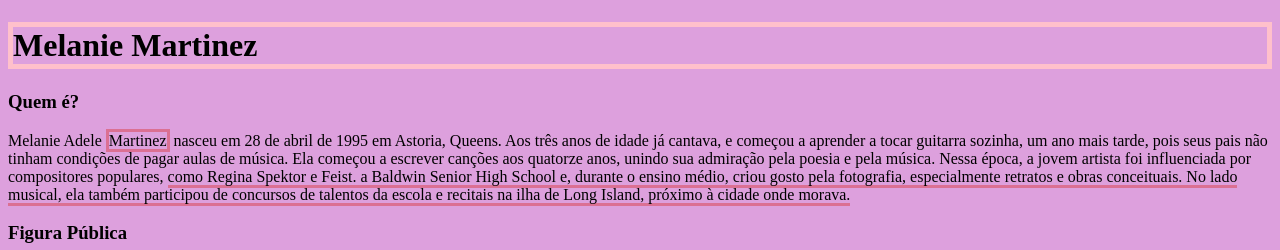
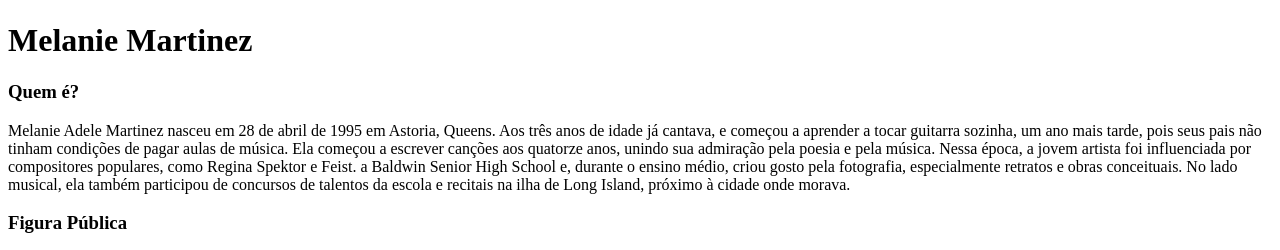
Before and after one commit to Nickss09/Biografia, a plain HTML site: page index.html in a window 1280 px wide. Shown: the part 411-661 px from the top of the page. Drawn offline with Linux system fonts and the light colour scheme; grey boxes are pictures that could not be loaded.

Commit message:
Add files via upload

```diff
--- a/index.html
+++ b/index.html
@@ -5,16 +5,16 @@
     <meta name="viewport" content="width=device-width, initial-scale=1.0">
     <title>Biografia</title>
 </head>
-    <body style="background-color: plum;">
+    <body>
 
         <img  src="https://i.pinimg.com/564x/eb/2f/4a/eb2f4a2d87949d264664ec4362ccdc52.jpg" width="270" height="400">
-            <h1 style="border: 5px solid pink ;">Melanie Martinez</h1>
+            <h1>Melanie Martinez</h1>
                 <h3>Quem é?</h3>
-                    <p>Melanie Adele <span style="border: 3px solid palevioletred;">Martinez</span> nasceu em 28 de abril de 1995 em Astoria, Queens. Aos três anos de idade já cantava, e começou a aprender a tocar guitarra sozinha, um ano mais tarde,
+                    <p>Melanie Adele Martinez nasceu em 28 de abril de 1995 em Astoria, Queens. Aos três anos de idade já cantava, e começou a aprender a tocar guitarra sozinha, um ano mais tarde,
                         pois seus pais não tinham condições de pagar aulas de música. Ela começou a escrever canções aos quatorze anos, unindo sua admiração pela poesia e pela música. Nessa época,
-                        a jovem artista foi influenciada por compositores populares, <span style="border-bottom: 3px solid palevioletred;">como Regina Spektor e Feist.  a Baldwin Senior High School e, durante o ensino médio, criou gosto pela
+                        a jovem artista foi influenciada por compositores populares, como Regina Spektor e Feist.  a Baldwin Senior High School e, durante o ensino médio, criou gosto pela
                         fotografia, especialmente retratos e obras conceituais. No lado musical, ela também participou de concursos de talentos da escola e recitais na ilha de Long Island, próximo à
-                        cidade onde morava.</span>
+                        cidade onde morava.
                     </p>
                 <h3>Figura Pública</h3>
                 <img src="https://i.pinimg.com/564x/f0/a1/22/f0a12253be238762298eb9a6ce1d99b0.jpg" height="400">
```
